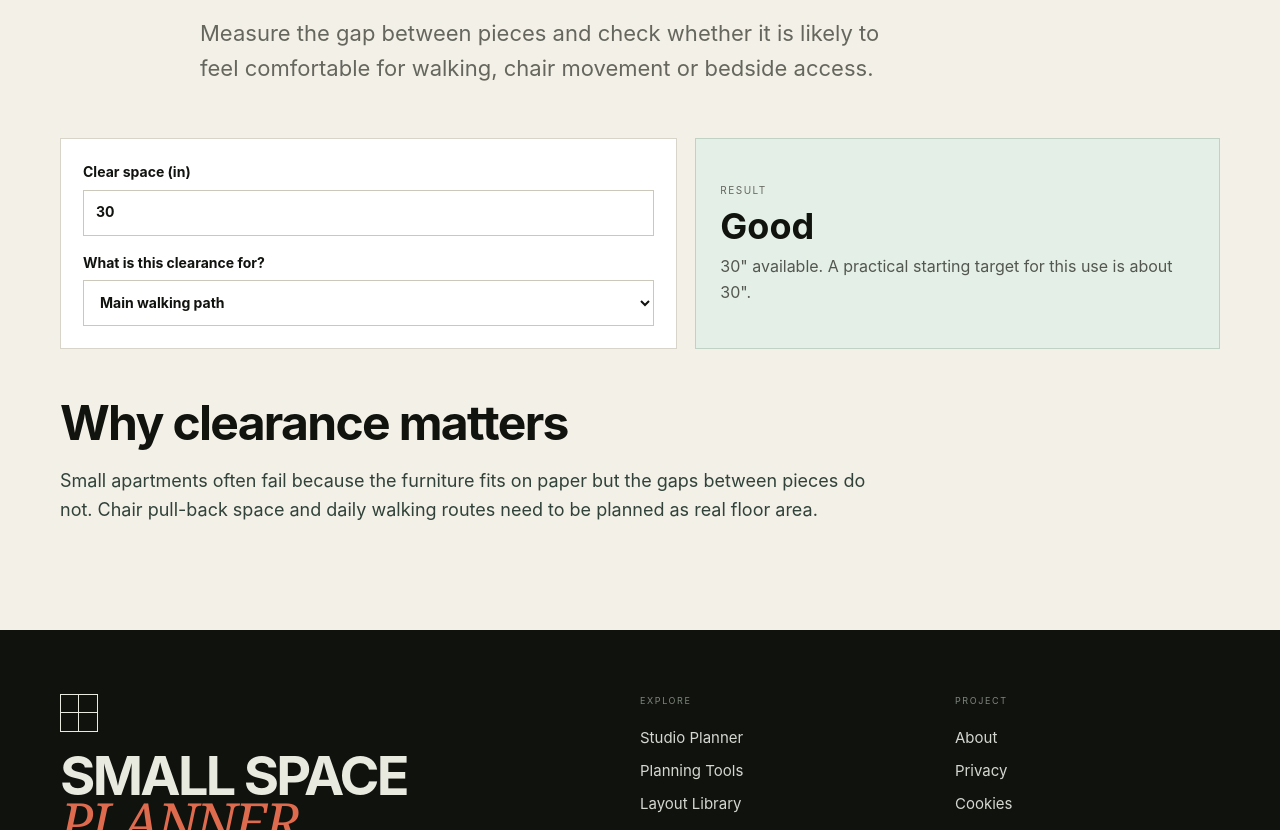
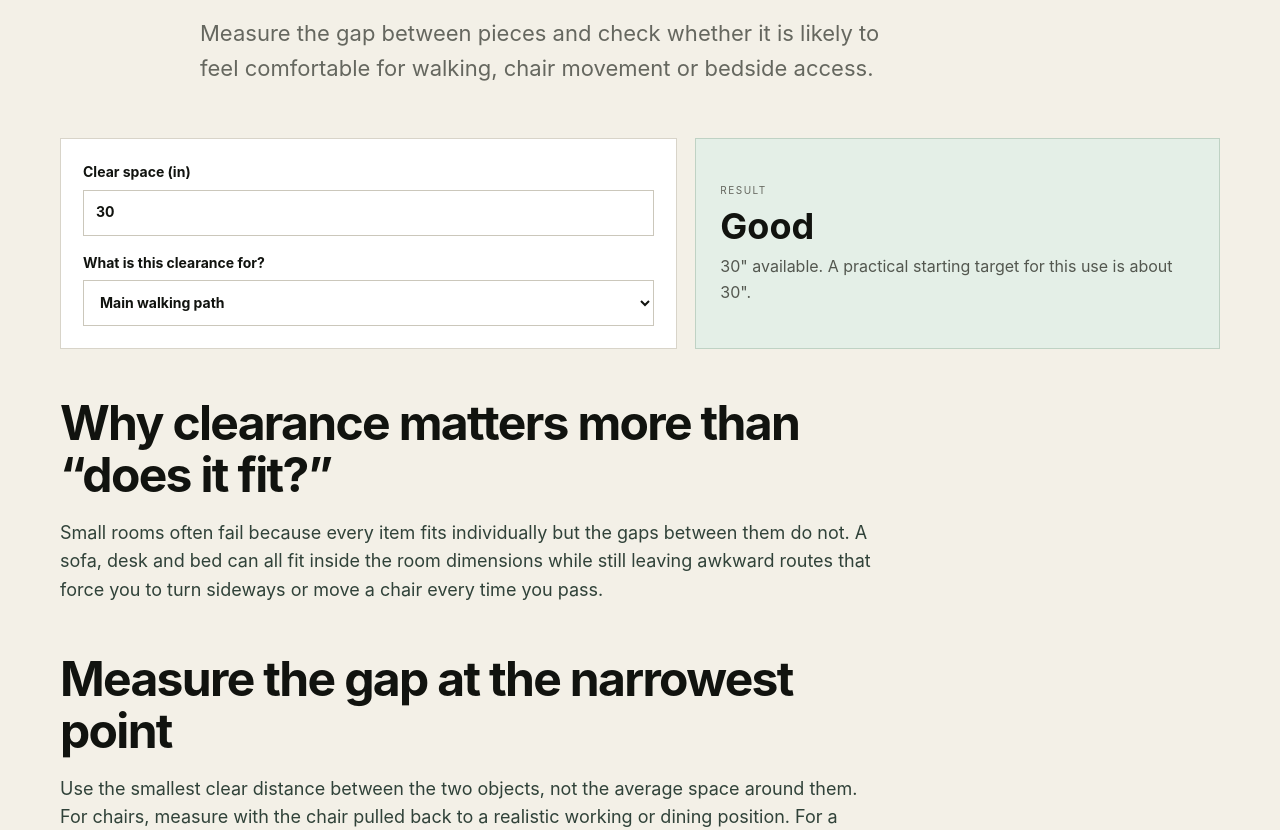
Before and after one commit to talaverilla85/small-space-lab, a Next.js app: page /tools/furniture-clearance-calculator in a window 1280 px wide. Shown: the part 380-1210 px from the top of the page. Built offline with nearby package versions, Linux system fonts and the light colour scheme; no server answers.

Commit message:
Deepen furniture-clearance-calculator page.tsx

```diff
--- a/app/tools/furniture-clearance-calculator/page.tsx
+++ b/app/tools/furniture-clearance-calculator/page.tsx
@@ -16,8 +16,37 @@ export default function Page(){
       <h1>Furniture Clearance Calculator</h1>
       <p className="lede">Measure the gap between pieces and check whether it is likely to feel comfortable for walking, chair movement or bedside access.</p>
     </header>
-    <section className="container tool-page"><ClearanceTool/>
-      <div className="prose tool-copy"><h2>Why clearance matters</h2><p>Small apartments often fail because the furniture fits on paper but the gaps between pieces do not. Chair pull-back space and daily walking routes need to be planned as real floor area.</p></div>
+
+    <section className="container tool-page">
+      <ClearanceTool/>
+
+      <div className="prose tool-copy">
+        <h2>Why clearance matters more than “does it fit?”</h2>
+        <p>Small rooms often fail because every item fits individually but the gaps between them do not. A sofa, desk and bed can all fit inside the room dimensions while still leaving awkward routes that force you to turn sideways or move a chair every time you pass.</p>
+
+        <h2>Measure the gap at the narrowest point</h2>
+        <p>Use the smallest clear distance between the two objects, not the average space around them. For chairs, measure with the chair pulled back to a realistic working or dining position. For a bed, think about how you make the bed and whether one or two people need access.</p>
+        <ul>
+          <li>Main walking path: measure the route you use most often.</li>
+          <li>Desk or dining chair: include pull-back space, not just the chair tucked in.</li>
+          <li>Bedside: include drawers or wardrobe doors that may open into the same gap.</li>
+          <li>Doorways: always protect the full door swing or sliding-door access.</li>
+        </ul>
+
+        <h2>Use the result as a planning signal</h2>
+        <p>The tool gives a practical starting target rather than a building-code judgment. Your own mobility, household needs, furniture shapes and local accessibility requirements may call for more space.</p>
+
+        <div className="planner-cta">
+          <div><div className="kicker">Whole-room check</div><h3>Test the room, not only one gap.</h3><p>The Studio Planner combines room size, bed, sofa and priorities into a first-pass layout.</p></div>
+          <Link className="button primary" href="/studio-apartment-planner">Open Studio Planner</Link>
+        </div>
+
+        <h2>Related planning guides</h2>
+        <div className="grid related-grid">
+          <Link className="card" href="/furniture-layout"><div className="kicker">Furniture</div><h3>Furniture layout sequence</h3><p>Protect circulation before adding secondary pieces.</p></Link>
+          <Link className="card" href="/studio-apartment-layouts/10x20"><div className="kicker">Narrow room</div><h3>10 × 20 layout ideas</h3><p>See why clearance becomes critical in a narrow footprint.</p></Link>
+        </div>
+      </div>
     </section>
   </article>
 }
```
